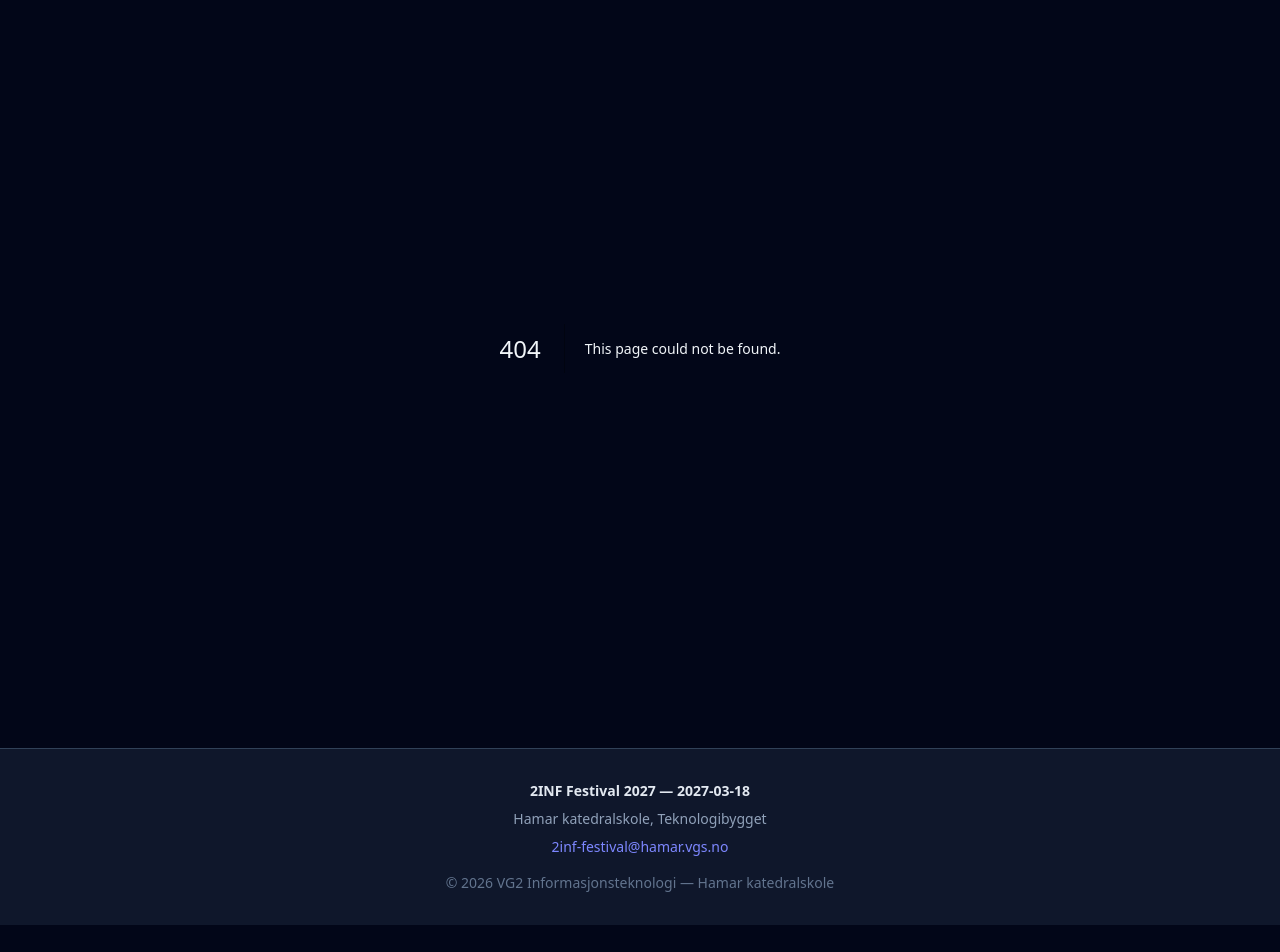
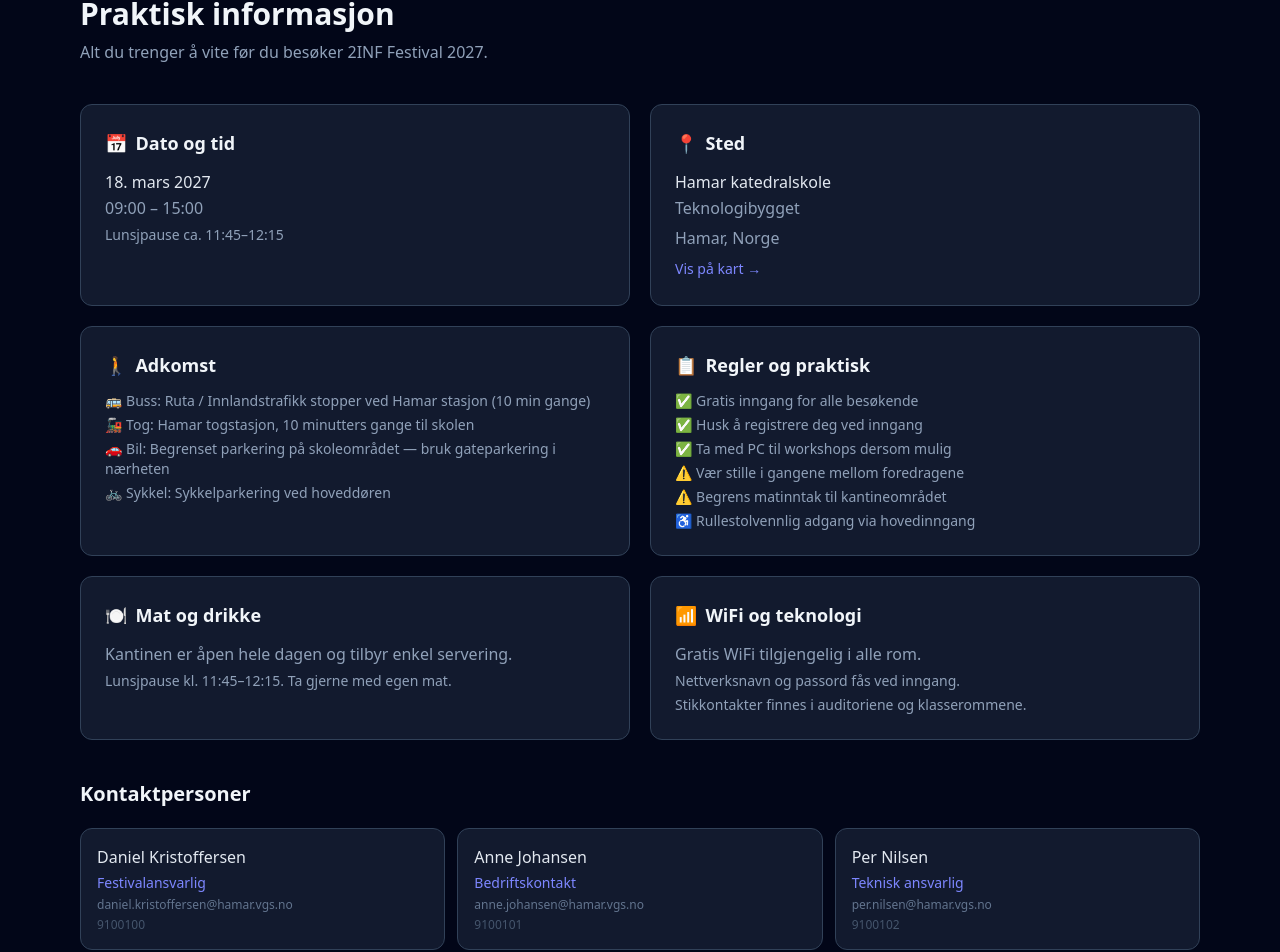
Before and after one commit to SharkFF0/2inf-festival, a Next.js app: page /praktisk in a window 1280 px wide. Before the commit this address had no page. Shown: the part 113-1065 px from the top of the page. Before the commit the page ends 1038 px from the top, so only its background shows below. Built offline with nearby package versions, Linux system fonts and the light colour scheme.

Commit message:
added the praksis information underpage

```diff
--- /dev/null
+++ b/app/praktisk/page.tsx
@@ -0,0 +1,137 @@
+import { festival, laerere } from "@/data/festival";
+import Link from "next/link";
+
+function InfoKort({
+  ikon,
+  tittel,
+  children,
+}: {
+  ikon: string;
+  tittel: string;
+  children: React.ReactNode;
+}) {
+  return (
+    <div className="rounded-xl border border-slate-700 bg-slate-800/60 p-6">
+      <h2 className="mb-3 flex items-center gap-2 text-lg font-semibold text-slate-100">
+        <span>{ikon}</span> {tittel}
+      </h2>
+      <div className="text-slate-400 leading-relaxed">{children}</div>
+    </div>
+  );
+}
+
+export default function Praktisk() {
+  return (
+    <div className="mx-auto max-w-6xl px-4 py-12">
+      <div className="mb-10">
+        <h1 className="text-3xl font-bold text-slate-100">
+          Praktisk informasjon
+        </h1>
+        <p className="mt-2 text-slate-400">
+          Alt du trenger å vite før du besøker 2INF Festival 2027.
+        </p>
+      </div>
+
+      <div className="grid gap-5 md:grid-cols-2">
+        <InfoKort ikon="📅" tittel="Dato og tid">
+          <p className="text-slate-200 font-medium">18. mars 2027</p>
+          <p>
+            {festival.startTid} – {festival.sluttTid}
+          </p>
+          <p className="mt-1 text-sm">Lunsjpause ca. 11:45–12:15</p>
+        </InfoKort>
+
+        <InfoKort ikon="📍" tittel="Sted">
+          <p className="text-slate-200 font-medium">{festival.sted}</p>
+          <p>{festival.bygning}</p>
+          <p className="mt-1">Hamar, Norge</p>
+          <Link
+            href="/kart"
+            className="mt-2 inline-block text-indigo-400 hover:text-indigo-300 transition-colors text-sm"
+          >
+            Vis på kart →
+          </Link>
+        </InfoKort>
+
+        <InfoKort ikon="🚶" tittel="Adkomst">
+          <ul className="space-y-1 text-sm">
+            <li>
+              🚌 Buss: Ruta / Innlandstrafikk stopper ved Hamar stasjon (10 min
+              gange)
+            </li>
+            <li>🚂 Tog: Hamar togstasjon, 10 minutters gange til skolen</li>
+            <li>
+              🚗 Bil: Begrenset parkering på skoleområdet — bruk gateparkering i
+              nærheten
+            </li>
+            <li>🚲 Sykkel: Sykkelparkering ved hoveddøren</li>
+          </ul>
+        </InfoKort>
+
+        <InfoKort ikon="📋" tittel="Regler og praktisk">
+          <ul className="space-y-1 text-sm">
+            <li>✅ Gratis inngang for alle besøkende</li>
+            <li>✅ Husk å registrere deg ved inngang</li>
+            <li>✅ Ta med PC til workshops dersom mulig</li>
+            <li>⚠️ Vær stille i gangene mellom foredragene</li>
+            <li>⚠️ Begrens matinntak til kantineområdet</li>
+            <li>♿ Rullestolvennlig adgang via hovedinngang</li>
+          </ul>
+        </InfoKort>
+
+        <InfoKort ikon="🍽️" tittel="Mat og drikke">
+          <p>Kantinen er åpen hele dagen og tilbyr enkel servering.</p>
+          <p className="mt-1 text-sm">
+            Lunsjpause kl. 11:45–12:15. Ta gjerne med egen mat.
+          </p>
+        </InfoKort>
+
+        <InfoKort ikon="📶" tittel="WiFi og teknologi">
+          <p>Gratis WiFi tilgjengelig i alle rom.</p>
+          <p className="mt-1 text-sm">
+            Nettverksnavn og passord fås ved inngang.
+          </p>
+          <p className="mt-1 text-sm">
+            Stikkontakter finnes i auditoriene og klasserommene.
+          </p>
+        </InfoKort>
+      </div>
+
+      {/* Kontaktpersoner */}
+      <div className="mt-10">
+        <h2 className="mb-5 text-xl font-semibold text-slate-100">
+          Kontaktpersoner
+        </h2>
+        <div className="grid gap-3 sm:grid-cols-2 lg:grid-cols-3">
+          {laerere.map((l) => (
+            <div
+              key={l.id}
+              className="flex flex-col gap-1 rounded-xl border border-slate-700 bg-slate-800/60 p-4"
+            >
+              <p className="font-medium text-slate-200">{l.navn}</p>
+              <p className="text-sm text-indigo-400">{l.ansvarsomraade}</p>
+              <a
+                href={`mailto:${l.epost}`}
+                className="text-xs text-slate-500 hover:text-slate-300 transition-colors"
+              >
+                {l.epost}
+              </a>
+              <p className="text-xs text-slate-600">{l.telefon}</p>
+            </div>
+          ))}
+        </div>
+      </div>
+
+      {/* Generelt kontakt */}
+      <div className="mt-8 rounded-xl border border-indigo-500/30 bg-indigo-500/5 p-6 text-center">
+        <p className="text-slate-300">Generelle spørsmål? Send e-post til</p>
+        <a
+          href={`mailto:${festival.kontaktEpost}`}
+          className="mt-1 block text-lg font-semibold text-indigo-400 hover:text-indigo-300 transition-colors"
+        >
+          {festival.kontaktEpost}
+        </a>
+      </div>
+    </div>
+  );
+}
```
